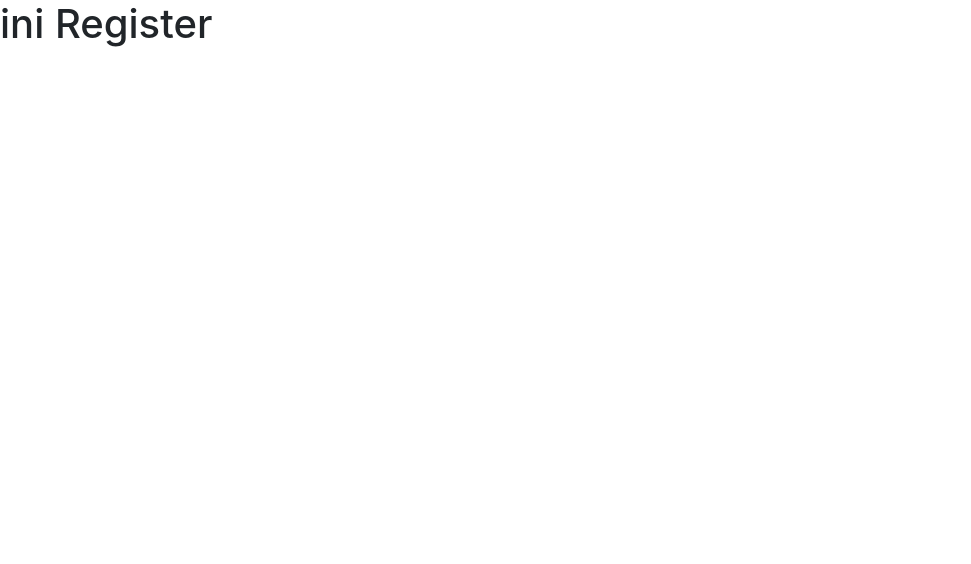
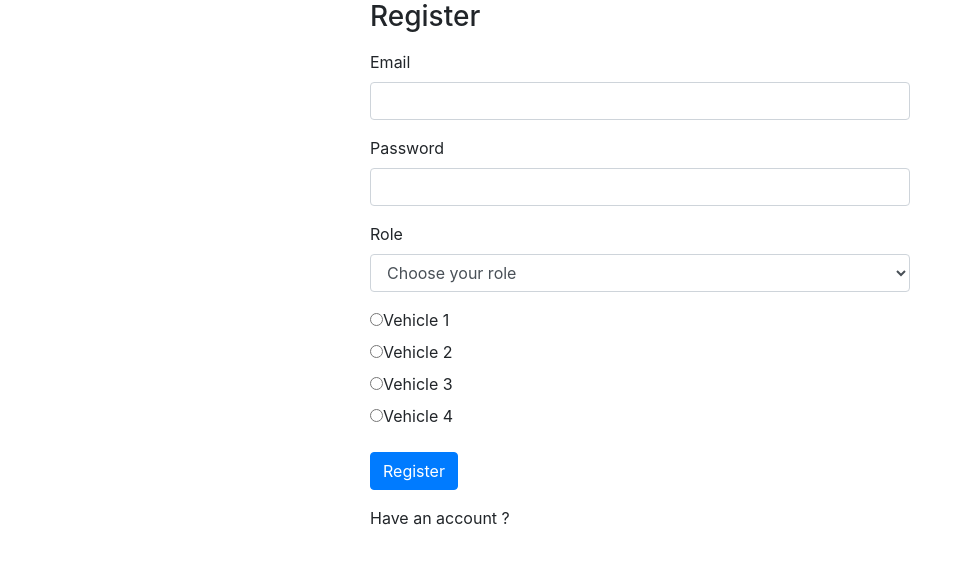
Before and after one commit to DelivereeBid/DelivereeBidRepo, a React (Create React App) app in the folder client/: page /register in a window 1280 px wide. Shown: the top 564 px of the page, without its empty margins (0-971 px from the left). Built offline with nearby package versions, Linux system fonts and the light colour scheme.

Commit message:
register and login page

```diff
--- /dev/null
+++ b/client/src/components/LoginPage.js
@@ -0,0 +1,27 @@
+import React from 'react'
+
+export default () => {
+    return (
+        <>
+        <div class="container">
+        <div class="row justify-content-center">
+          <div class="col-md-6 mb-3">
+            <h3 class="signin-text mb-3">Login</h3>
+            <form>
+              <div class="form-group">
+                <label for="email">Email</label>
+                <input type="email" name="email" class="form-control" />
+              </div>
+              <div class="form-group">
+                <label for="password">Password</label>
+                <input type="password" name="password" class="form-control" />
+              </div>
+              <button class="btn btn-primary">Sign In</button>
+              <p role="button">Don't have any account yet?</p>
+            </form>
+          </div>
+        </div>
+      </div>
+      </>
+    )
+}
--- /dev/null
+++ b/client/src/components/index.js
@@ -0,0 +1,3 @@
+import LoginPage from './LoginPage'
+
+export { LoginPage }
--- a/client/src/pages/Login.js
+++ b/client/src/pages/Login.js
@@ -1,10 +1,12 @@
 import React from 'react'
+import  {LoginPage}  from '../components'
 
 function Login (props) {
 
     return (
         <>
             <h1>ini login</h1>
+            <LoginPage/>
         </>
     )
 }
--- a/client/src/pages/Register.js
+++ b/client/src/pages/Register.js
@@ -4,7 +4,46 @@ function Register (props) {
 
     return (
         <>
-            <h1>ini Register</h1>
+        <div class="container">
+        <div class="row justify-content-center">
+          <div class="col-md-6 mb-3">
+            <h3 class="signin-text mb-3">Register</h3>
+            <form>
+              <div class="form-group">
+                <label for="email">Email</label>
+                <input type="email" name="email" class="form-control" />
+              </div>
+              <div class="form-group">
+                <label for="password">Password</label>
+                <input type="password" name="password" class="form-control" />
+              </div>
+              <div className="form-group">
+              <label for="text">Role</label>
+              <select class="form-control" aria-label="Default select example">
+                <option selected disabled>Choose your role</option>
+                <option value="Transpotter">Transpotter</option>
+                <option value="Shipper">Shipper</option>
+              </select>
+              </div>
+              <div className="form-group">
+                <input class="form-check-input-control" type="radio" name="radioNoLabel" id="radioNoLabel1" value="" aria-label="..."></input>
+                <label for="text">Vehicle 1</label>
+                <br></br>
+                <input class="form-check-input-control" type="radio" name="radioNoLabel" id="radioNoLabel1" value="" aria-label="..."></input>
+                <label for="text">Vehicle 2</label>
+                <br></br>
+                <input class="form-check-input-control" type="radio" name="radioNoLabel" id="radioNoLabel1" value="" aria-label="..."></input>
+                <label for="text">Vehicle 3</label>
+                <br></br>
+                <input class="form-check-input-control" type="radio" name="radioNoLabel" id="radioNoLabel1" value="" aria-label="..."></input>
+                <label for="text">Vehicle 4</label>
+              </div>
+              <button class="btn btn-primary">Register</button>
+              <p className="mt-3" role="button">Have an account ?</p>
+            </form>
+          </div>
+        </div>
+      </div>
         </>
     )
 }
```
Also changed, not shown: 2 other files (tests, documents, lock files or other folders).
